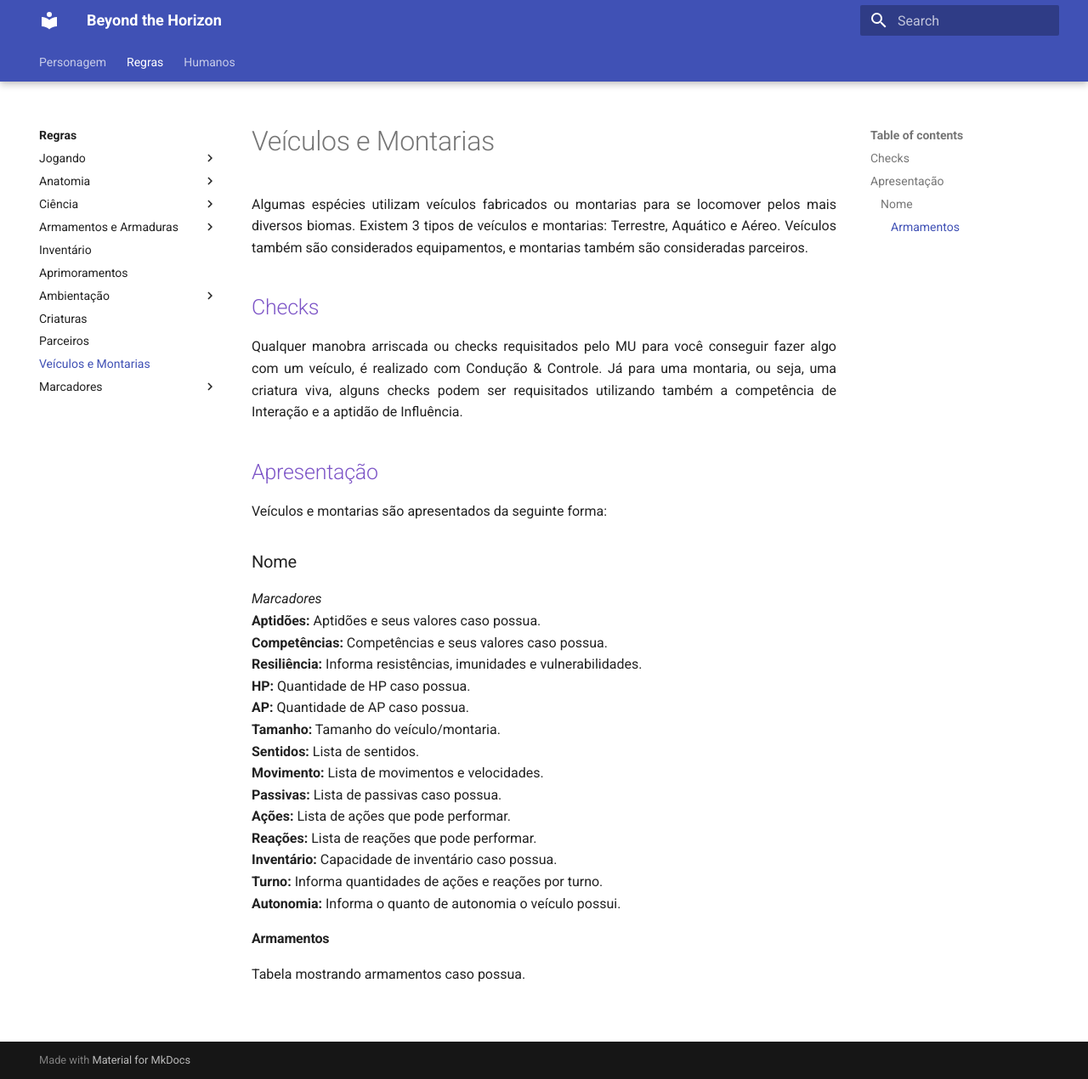
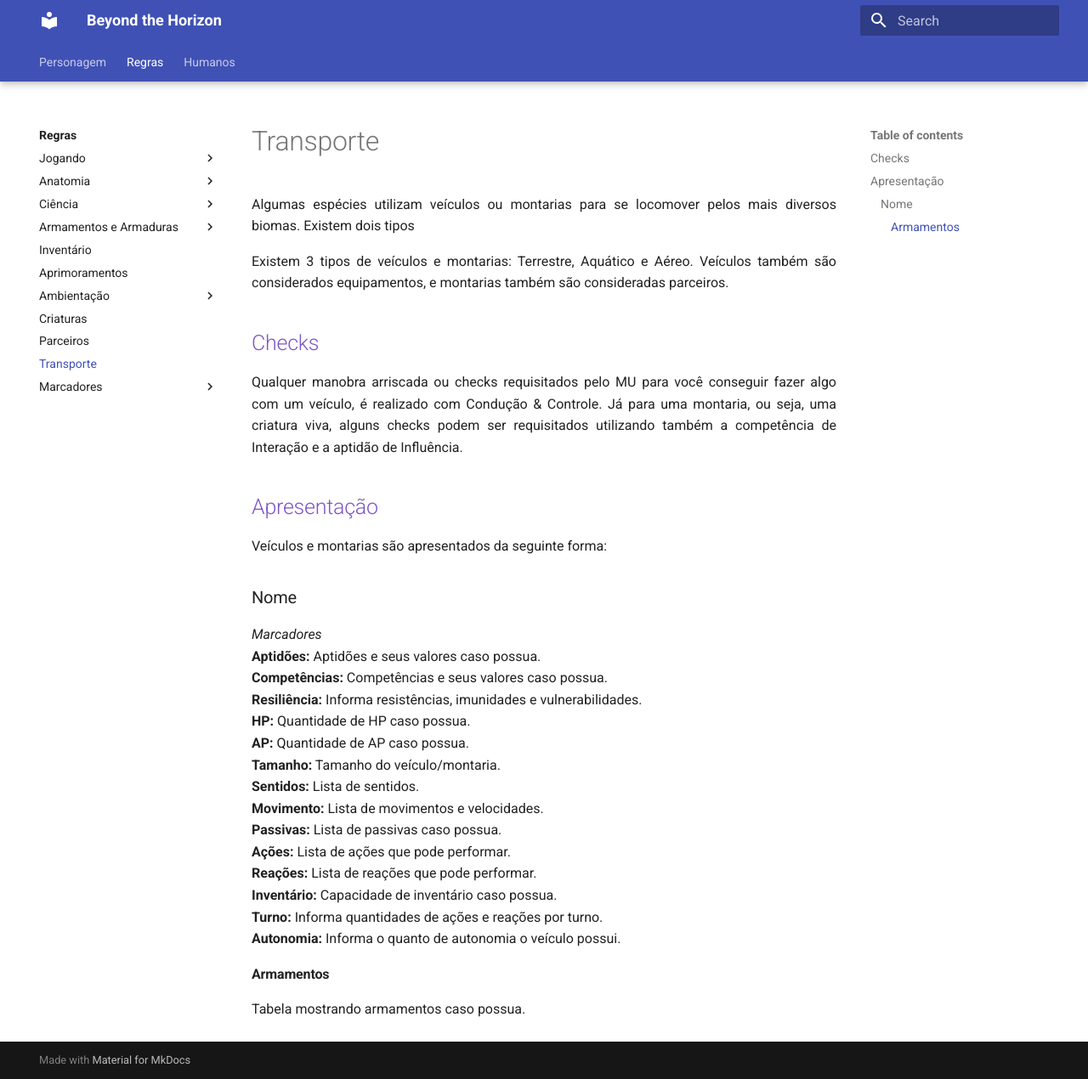
Before and after one commit to henriqueschorr/henriqueschorr.github.io, an MkDocs documentation site: the page built from docs/rules/transport.md, in a window 1280 px wide and 1270 px high. Shown: the whole window at 85% size. Built offline with MkDocs 1.6.1 and Material for MkDocs 9.7.7, drawn with Linux system fonts in a browser that asks for light colours.

Commit message:
wip transport

```diff
--- a/docs/rules/vehicles.md
+++ b/docs/rules/transport.md
@@ -1,4 +1,6 @@
-Algumas espécies utilizam veículos fabricados ou montarias para se locomover pelos mais diversos biomas. Existem 3 tipos de veículos e montarias: Terrestre, Aquático e Aéreo. Veículos também são considerados equipamentos, e montarias também são consideradas parceiros.
+Algumas espécies utilizam veículos ou montarias para se locomover pelos mais diversos biomas. Existem dois tipos
+
+Existem 3 tipos de veículos e montarias: Terrestre, Aquático e Aéreo. Veículos também são considerados equipamentos, e montarias também são consideradas parceiros.
 
 ## Checks
 Qualquer manobra arriscada ou checks requisitados pelo MU para você conseguir fazer algo com um veículo, é realizado com Condução & Controle. Já para uma montaria, ou seja, uma criatura viva, alguns checks podem ser requisitados utilizando também a competência de Interação e a aptidão de Influência.
--- a/mkdocs.yml
+++ b/mkdocs.yml
@@ -33,6 +33,7 @@ nav:
       - Aprimoramentos: character/upgrades.md
       - Nível: character/level.md
       - Parceiro: character/companion.md
+      - Transporte: character/transport.md
     - Regras:
       - rules/index.md
       - Jogando:
@@ -78,7 +79,7 @@ nav:
         - Mecânicas Bases: rules/ambiance/mechanics.md
       - Criaturas: rules/creatures.md
       - Parceiros: rules/companion.md
-      - Veículos e Montarias: rules/vehicles.md
+      - Transporte: rules/transport.md
       - Marcadores:
         - rules/tags/index.md
         - Espécie e Criaturas: rules/tags/creatures.md
```
Also changed, not shown: docs/character/transport.md (added, +1 -0 lines).
